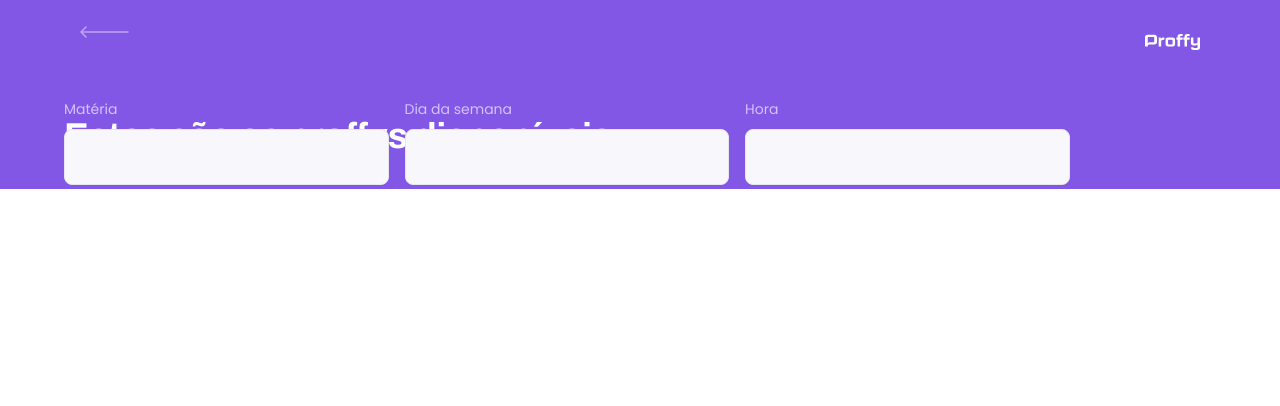
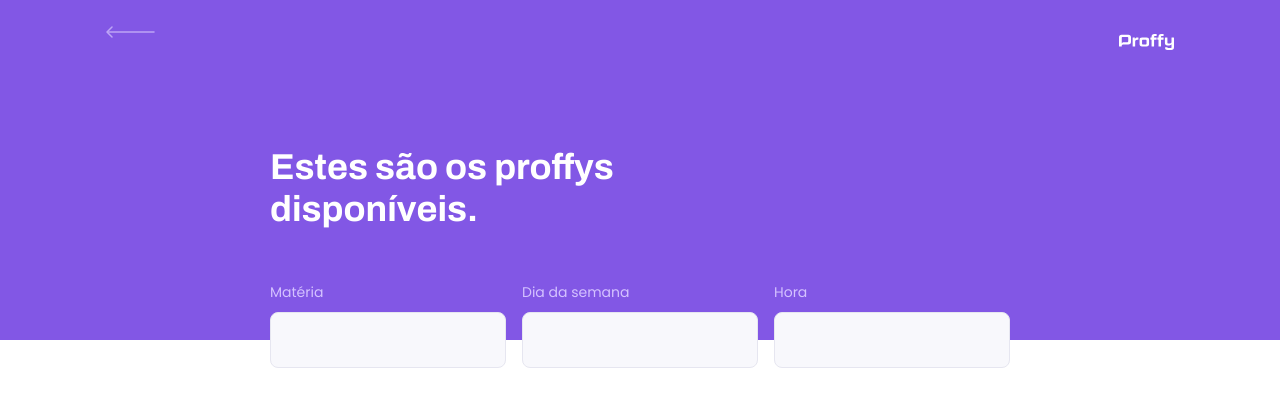
Before and after one commit to Eduardo-SO/Proffy, a React (Create React App) app in the folder web/: page /study in a window 1280 px wide. Shown: the top 406 px of the page. Built offline with nearby package versions, Linux system fonts and the light colour scheme.

Commit message:
add: Desktop styles

```diff
--- a/web/src/components/PageHeader/styles.ts
+++ b/web/src/components/PageHeader/styles.ts
@@ -5,6 +5,10 @@ export const Container = styled.div`
   flex-direction: column;
 
   background-color: var(--color-primary);
+
+  @media(min-width: 700px) {
+    height: 340px;
+  }
 `;
 
 export const TopBarContainer = styled.div`
@@ -30,6 +34,10 @@ export const TopBarContainer = styled.div`
       opacity: .6;
     }
   }
+
+  @media(min-width: 700px) {
+    max-width: 1100px;
+  }
 `;
 
 export const HeaderContent = styled.div`
@@ -42,6 +50,22 @@ export const HeaderContent = styled.div`
     color: var(--color-title-in-primary);
     font: 700 3.6rem Archivo;
     line-height: 4.2rem;
+  }
 
+  @media(min-width: 700px) {
+    flex: 1;
+    display: flex;
+    flex-direction: column;
+    justify-content: center;
+    align-items: flex-start;
+
+    max-width: 740px;
+
+    margin: 0 auto;
+    padding-bottom: 48px;
+
+    strong {
+      max-width: 450px;
+    }
   }
 `;
```
